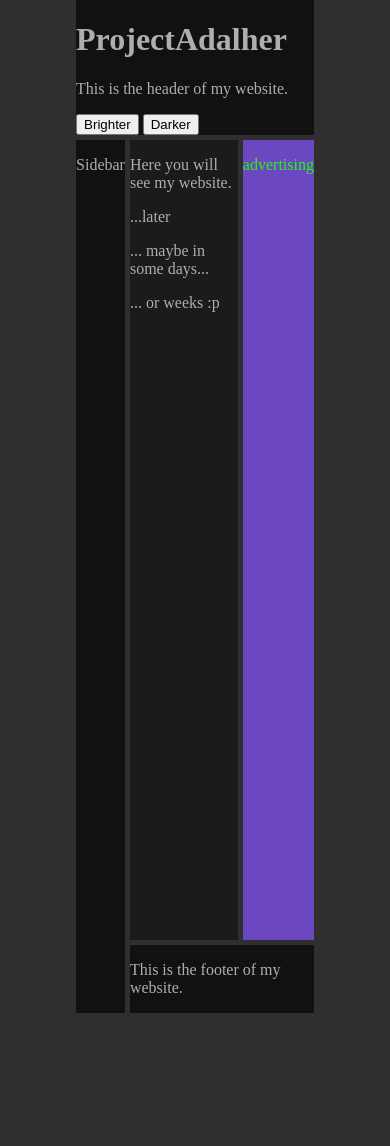
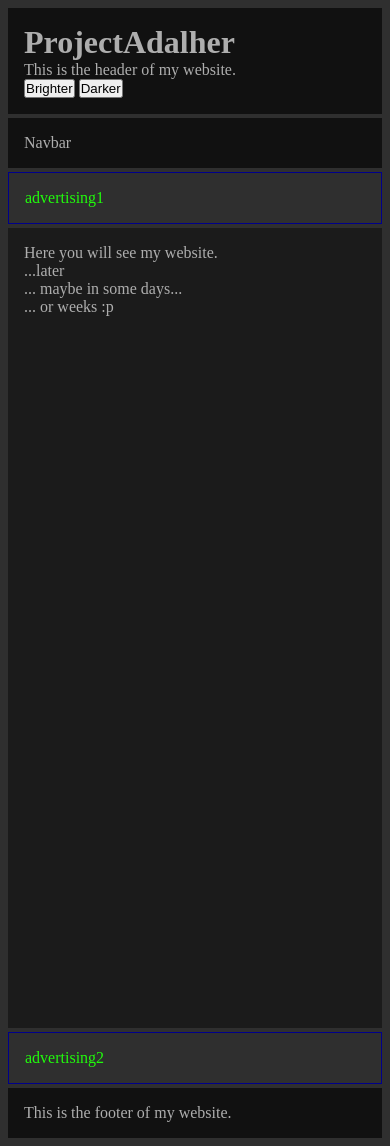
Before and after one commit to Adolher/ProjectAdalher, a Django app: page / in a window 390 px wide. Before the commit the page ends 1013 px from the top, so only its background shows below. Run offline with Django 5.2, Linux system fonts and the light colour scheme.

Commit message:
played with responsive Design

```diff
--- a/ProjectAdalher/ProjectAdalher/templates/advertising.html
+++ /dev/null
@@ -1,5 +0,0 @@
-{% block advertising %}
-
-<p>advertising</p>
-
-{% endblock %}
--- /dev/null
+++ b/ProjectAdalher/ProjectAdalher/templates/advertising1.html
@@ -0,0 +1,5 @@
+{% block advertising1 %}
+
+<p>advertising1</p>
+
+{% endblock %}
--- /dev/null
+++ b/ProjectAdalher/ProjectAdalher/templates/advertising2.html
@@ -0,0 +1,5 @@
+{% block advertising2 %}
+
+<p>advertising2</p>
+
+{% endblock %}
--- /dev/null
+++ b/ProjectAdalher/ProjectAdalher/templates/navbar.html
@@ -0,0 +1,5 @@
+{% block navbar %}
+
+<p>Navbar</p>
+
+{% endblock %}
--- a/ProjectAdalher/ProjectAdalher/templates/sidebar.html
+++ /dev/null
@@ -1,5 +0,0 @@
-{% block sidebar %}
-
-<p>Sidebar</p>
-
-{% endblock %}
--- a/ProjectAdalher/ProjectAdalher/templates/skeleton.html
+++ b/ProjectAdalher/ProjectAdalher/templates/skeleton.html
@@ -3,8 +3,12 @@
 <!DOCTYPE html>
 <html>
 <head>
+    <meta charset="UTF-8">
+    <meta name="viewport" content="width=device-width, initial-scale=1">
+
+    <link rel="stylesheet", href="{% static "ProjectAdalher/css/main.css" %}">
+
     <title> {% block title %}{% endblock %}</title>
-    <link rel="stylesheet", href="{% static "ProjectAdalher/css/main.css" %}">
     {% block css_sheets %}{% endblock %}
 </head>
 <body>
@@ -13,18 +17,23 @@
         {% include "header.html" %}
         {% endblock %}
     </div>
-    <div class="sidebar">
-        {% block sidebar %}
-        {% include "sidebar.html" %}
+    <div class="navbar nav_xs nav_s nav_m nav_l nav_xl">
+        {% block navbar %}
+        {% include "navbar.html" %}
         {% endblock %}
     </div>
-    <div class="content">
+    <div class="content content_xs content_s content_m content_l content_xl">
         {% block content %}
         {% endblock %}
     </div>
-    <div class="advertising">
-        {% block advertising %}
-        {% include "advertising.html" %}
+    <div class="advertising1 ad1_xs ad1_s ad1_m ad1_l ad1_xl">
+        {% block advertising1 %}
+        {% include "advertising1.html" %}
+        {% endblock %}
+    </div>
+    <div class="advertising2 ad2_xs ad2_s ad2_m ad2_l ad2_xl">
+        {% block advertising2 %}
+        {% include "advertising2.html" %}
         {% endblock %}
     </div>
     <div class="footer">
--- a/ProjectAdalher/static/ProjectAdalher/css/main.css
+++ b/ProjectAdalher/static/ProjectAdalher/css/main.css
@@ -1,8 +1,22 @@
 :root{
-    --sc_middle: 2;
-    --ca_middle: 8;
-    --end: 9;
+    /* from left to right grid-variables */
+    --start: 1;
+    --left: 2;
+    --middle: 4;
+    --right: 12;
+    --end: 13;
 
+    /* from up to down grid-variables */
+    --top: 1;
+    --header_botton: 3;
+    --nav_botton: 4;
+    --ad1_botton: 6;
+    --ad2_top: 10;
+    --footer_top: 12;
+    --bottom: 13;
+
+
+    /* colour variables */
     --base: 47;
     --root_colour: rgb(var(--base), var(--base), var(--base));
 
@@ -16,53 +30,192 @@
     --text_root_colour: rgb(calc(var(--base) + var(--add_text_colour)), calc(var(--base) + var(--add_text_colour)), calc(var(--base) + var(--add_text_colour)));
 }
 
+* {
+    margin: 0em;
+    padding: 0em;
+
+    box-sizing: border-box;
+}
+
 body {
-    max-width: 61%;
-    margin: auto;
+    max-width: 100%;
+    padding: 0.5em;
     display: grid;
-    grid-template-columns: repeat(12%, 8);
-    gap: 5px;
+    grid-template-columns: repeat(auto, 12);
+    grid-template-rows: repeat(auto, 12);
+    gap: 0.25em;
 
     background-color: var(--root_colour);
 }
 
 .header {
-    grid-column: 1/var(--end);
-    grid-row: 1/2;
+    padding: 1em;
+
+    grid-column: var(--start)/var(--end);
+    grid-row: var(--top)/var(--header_botton);
 
     background-color: var(--contrast_colour);
     color:  var(--text_root_colour);
 }
 
-.sidebar {
-    grid-column: 1/var(--sc_middle);
-    grid-row: 2/span 4;
+.navbar {
+    padding: 1em;
 
     background-color: var(--contrast_colour);
     color:  var(--text_root_colour);
 }
 
 .content{
+    padding: 1em;
+
     min-height: 50em;
-    grid-column: var(--sc_middle)/8;
-    grid-row: 2/span 3;
 
     background-color: var(--content_colour);
     color:  var(--text_root_colour);
 }
 
-.advertising{
-    grid-column: var(--ca_middle)/var(--end);
-    grid-row: 2/span 3;
+.advertising1{
+    padding: 1em;
 
-    background-color: rgb(107, 71, 192);
+    border-style: solid;
+    border-width: 1px;
+    border-color:darkblue;
+
+    background-color: var(--root_colour);
+    color: rgb(33, 251, 12);
+}
+
+.advertising2{
+    padding: 1em;
+
+    border-style: solid;
+    border-width: 1px;
+    border-color: darkblue;
+
+    background-color: var(--root_colour);
     color: rgb(33, 251, 12);
 }
 
 .footer {
-    grid-column: var(--sc_middle)/var(--end);
-    grid-row: 5/6;
+    padding: 1em;
+
+    grid-column: var(--start)/var(--end);
+    grid-row: var(--footer_top)/ var(--bottom);
 
     background-color: var(--contrast_colour);
     color:  var(--text_root_colour);
 }
+
+/* Extra small devices (phones, 600px and down) */
+@media only screen and (max-width: 600px) {
+    .nav_xs {
+        grid-column: var(--start)/var(--end);
+        grid-row: var(--header_botton)/var(--nav_botton);
+
+    }
+    .content_xs {
+        grid-column: var(--start)/var(--end);
+        grid-row: var(--ad1_botton)/var(--ad2_top);
+
+    }
+    .ad1_xs {
+        grid-column: var(--start)/var(--end);
+        grid-row: var(--nav_botton)/var(--ad1_botton);
+    }
+    .ad2_xs {
+        grid-column: var(--start)/var(--end);
+        grid-row: var(--ad2_top)/var(--footer_top);
+    }
+}
+
+/* Small devices (portrait tablets and large phones, 600px and up) */
+@media only screen and (min-width: 600px) {
+    .nav_s {
+        grid-column: var(--start)/var(--end);
+        grid-row: var(--header_botton)/var(--nav_botton);
+
+    }
+    .content_s {
+        grid-column: var(--start)/var(--end);
+        grid-row: var(--ad1_botton)/var(--ad2_top);
+
+    }
+    .ad1_s {
+        grid-column: var(--start)/var(--end);
+        grid-row: var(--nav_botton)/var(--ad1_botton);
+    }
+    .ad2_s {
+        grid-column: var(--start)/var(--end);
+        grid-row: var(--ad2_top)/var(--footer_top);
+    }
+
+}
+
+/* Medium devices (landscape tablets, 768px and up) */
+@media only screen and (min-width: 768px) {
+    .nav_m {
+        grid-column: var(--start)/var(--left);
+        grid-row: var(--ad1_botton)/var(--ad2_top);
+
+    }
+    .content_m {
+        grid-column: var(--left)/var(--end);
+        grid-row: var(--ad1_botton)/var(--ad2_top);
+
+    }
+    .ad1_s {
+        grid-column: var(--start)/var(--end);
+        grid-row: var(--header_botton)/var(--ad1_botton);
+    }
+    .ad2_s {
+        grid-column: var(--start)/var(--end);
+        grid-row: var(--ad2_top)/var(--footer_top);
+    }
+
+}
+
+/* Large devices (laptops/desktops, 992px and up) */
+@media only screen and (min-width: 992px) {
+    .nav_l {
+        grid-column: var(--start)/var(--left);
+        grid-row: var(--ad1_botton)/var(--footer_top);
+
+    }
+    .content_l {
+        grid-column: var(--left)/var(--right);
+        grid-row: var(--ad1_botton)/var(--footer_top);
+
+    }
+    .ad1_l {
+        grid-column: var(--start)/var(--right);
+        grid-row: var(--header_botton)/var(--ad1_botton);
+    }
+    .ad2_l {
+        grid-column: var(--right)/var(--end);
+        grid-row: var(--header_botton)/var(--footer_top);
+    }
+
+}
+
+/* Extra large devices (large laptops and desktops, 1200px and up) */
+@media only screen and (min-width: 1200px) {
+    .nav_xl {
+        grid-column: var(--left)/var(--middle);
+        grid-row: var(--header_botton)/var(--footer_top);
+
+    }
+    .content_xl {
+        grid-column: var(--middle)/var(--right);
+        grid-row: var(--header_botton)/var(--footer_top);
+
+    }
+    .ad1_xl {
+        grid-column: var(--start)/var(--left);
+        grid-row: var(--header_botton)/var(--footer_top);
+    }
+    .ad2_xl {
+        grid-column: var(--right)/var(--end);
+        grid-row: var(--header_botton)/var(--footer_top);
+    }
+
+}
```
